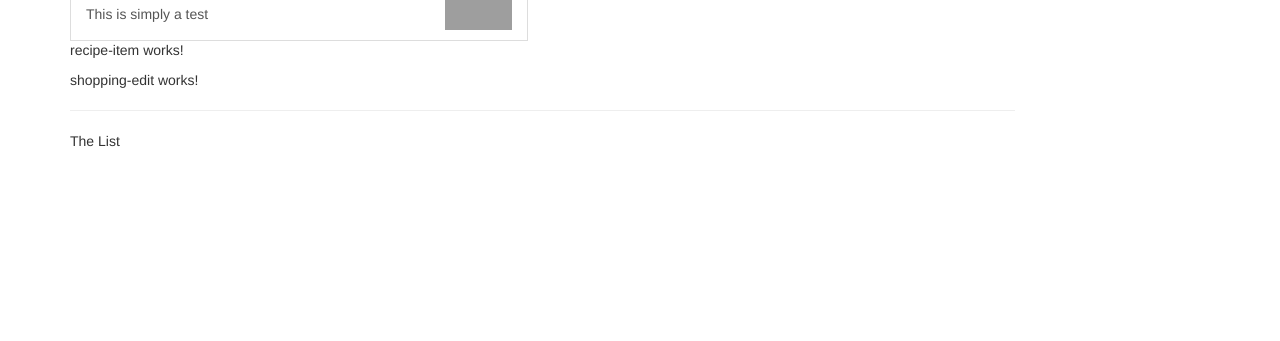
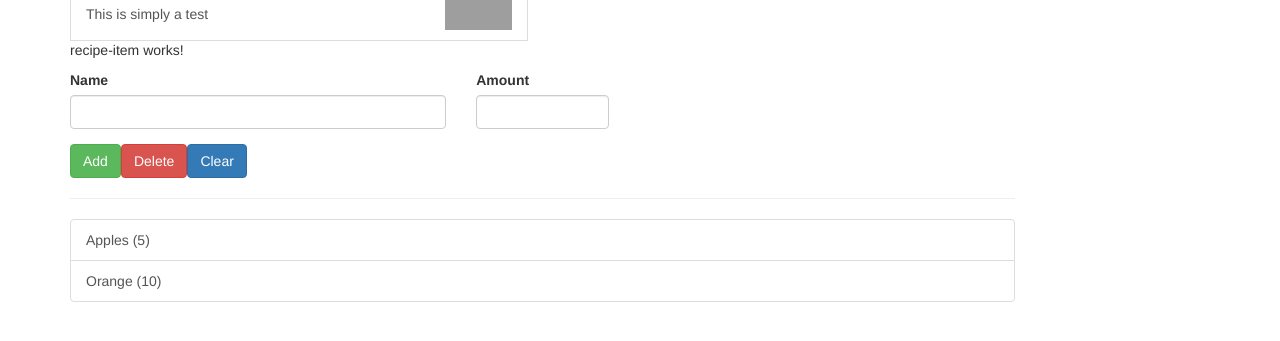
Before and after one commit to vimalpillai21/study-angular-project, an Angular app: page / in a window 1280 px wide. Shown: the part 383-724 px from the top of the page. Built offline with nearby package versions, Linux system fonts and the light colour scheme; grey boxes are pictures that could not be loaded.

Commit message:
shopping list edit UI setup

```diff
--- a/src/app/shopping-list/shopping-edit/shopping-edit.component.html
+++ b/src/app/shopping-list/shopping-edit/shopping-edit.component.html
@@ -1,3 +1,24 @@
-<p>
-  shopping-edit works!
-</p>
+<div class="row">
+  <div class="col-xs-12">
+    <form>
+      <div class="row">
+        <div class="col-sm-5 form-group">
+          <label for="name">Name</label>
+          <input type="text" id="name" class="form-control">
+        </div>
+      <div class="col-sm-2 form-group">
+        <label for="amount">Amount</label>
+        <input type="number" id="amount" class="form-control">
+      </div>
+      </div>
+      <div class="row">
+        <div class="col-xs-12">
+          <button class="btn btn-success" type="submit">Add</button>
+          <button class="btn btn-danger" type="button">Delete</button>
+          <button class="btn btn-primary" type="button">Clear</button>
+        </div>
+      </div>
+
+    </form>
+  </div>
+</div>
--- a/src/app/shopping-list/shopping-list.component.html
+++ b/src/app/shopping-list/shopping-list.component.html
@@ -2,6 +2,12 @@
   <div class="col-xs-10">
     <app-shopping-edit></app-shopping-edit>
     <hr>
-    <p>The List</p>
+    <ul class="list-group">
+      <a
+      class="list-group-item"
+      style="cursor:pointer" *ngFor="let ingredient of ingredients">
+      {{ ingredient.name }} ({{ ingredient.amount }})
+      </a>
+    </ul>
   </div>
 </div>
--- a/src/app/shopping-list/shopping-list.component.ts
+++ b/src/app/shopping-list/shopping-list.component.ts
@@ -1,4 +1,5 @@
 import { Component, OnInit } from '@angular/core';
+import { Ingredient } from '../shared/ingredient.model';
 
 @Component({
   selector: 'app-shopping-list',
@@ -6,7 +7,10 @@
   styleUrls: ['./shopping-list.component.css']
 })
 export class ShoppingListComponent implements OnInit {
-
+  ingredients: Ingredient[] =[
+    new Ingredient('Apples',5),
+    new Ingredient('Orange',10),
+  ];
   constructor() { }
 
   ngOnInit() {
```
Also changed, not shown: src/app/shared/ingredient.model.ts (added, +11 -0 lines).
